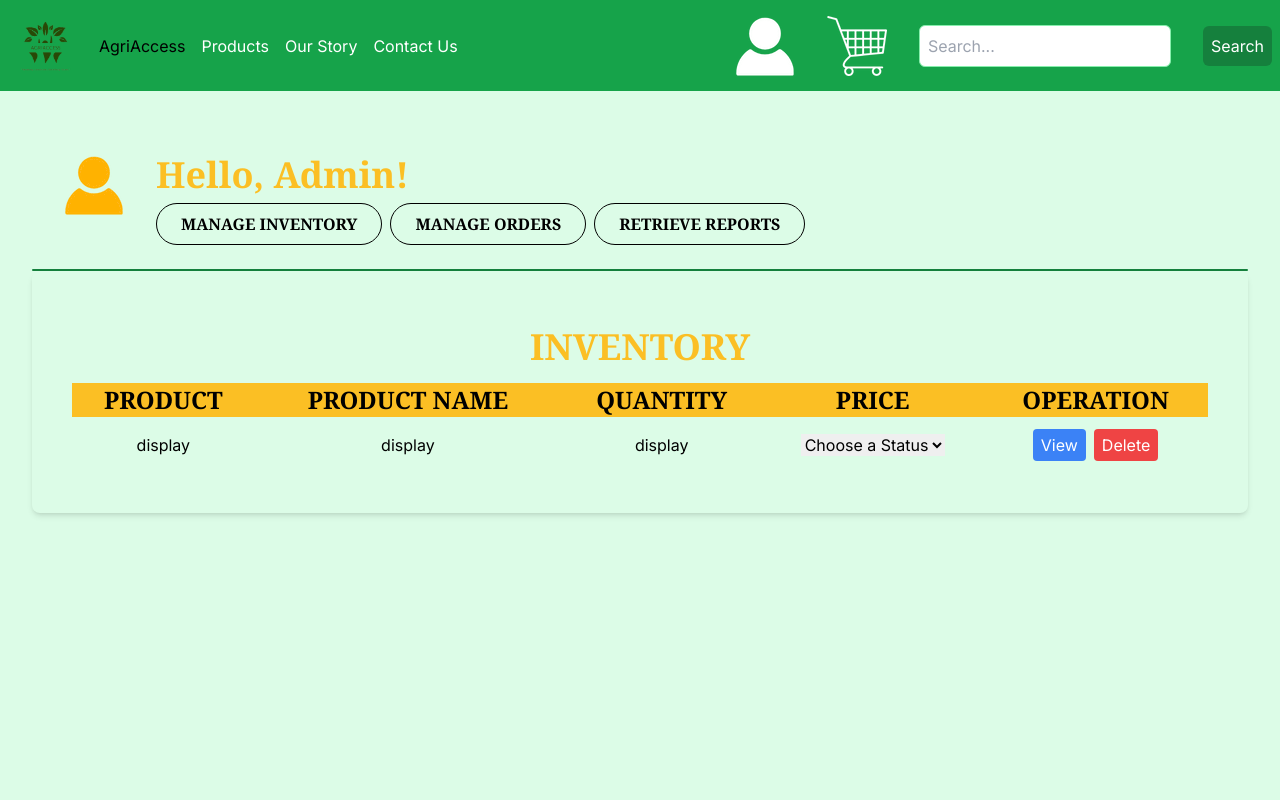
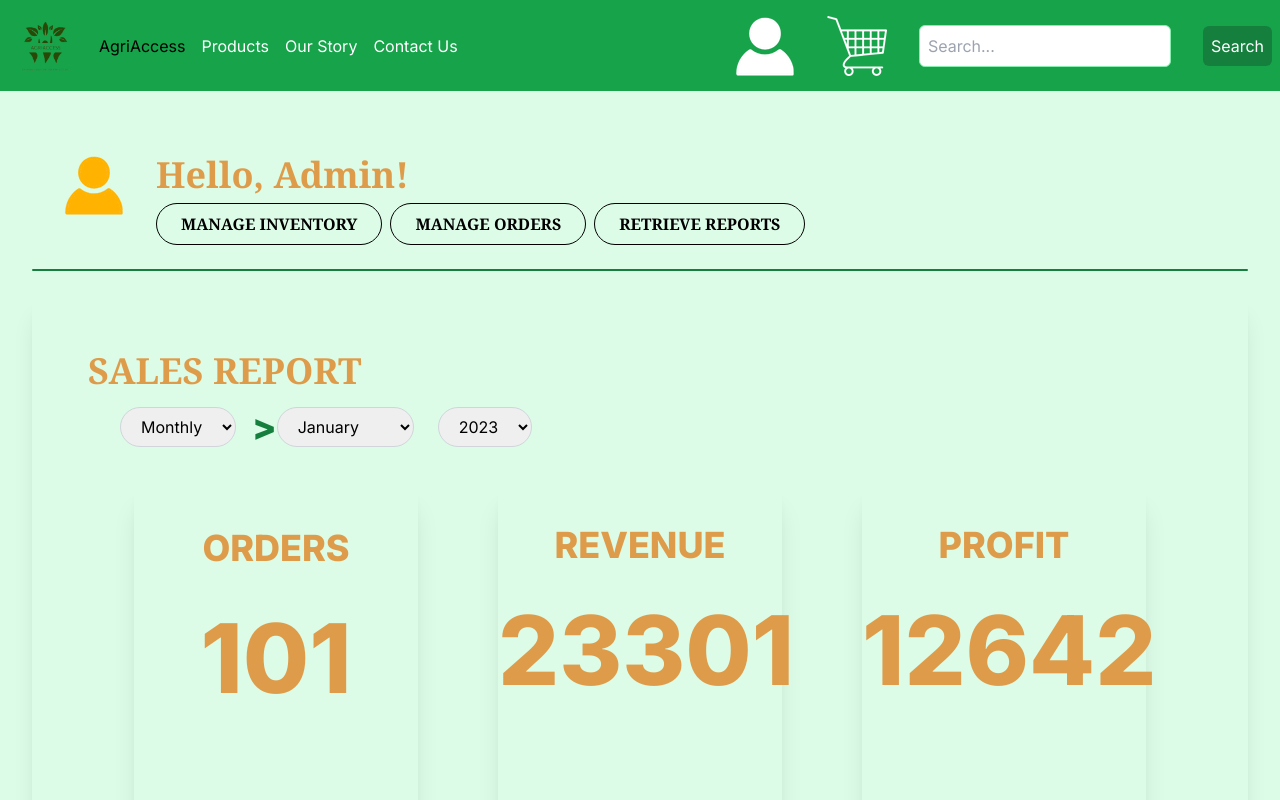
Before and after one commit to omzkiii/SoftEngProj-DjangoReact, a Next.js app in the folder nextjs_app/: page /adminmanageinventory in a window 1280 px wide. Both pictures are taken after a click on the button "RETRIEVE REPORTS". Shown: the top 800 px of the page. Built offline with nearby package versions, Linux system fonts and the light colour scheme.

Commit message:
Sucessfully made admin sales page

```diff
--- a/nextjs_app/components/AdminComponentPanel.jsx
+++ b/nextjs_app/components/AdminComponentPanel.jsx
@@ -29,7 +29,7 @@ const MainPage = () => {
                         <img src="orangeUserIcon.png" className="mb-1" alt="User Icon" />
                     </div>
 
-                  <h1 className="text-4xl text-amber-400 font-serif font-bold">Hello, Admin!</h1>
+                    <h1 className="text-4xl text-AgriAccessOrange font-serif font-bold">Hello, Admin!</h1>
                       <div className="space-x-2">
                           <button value="inventory" onClick={toggleReport} className={activeBtn === "inventory" ? "rounded-full border border-black text-black bg-transparent  my-2 px-6 py-2 font-semibold font-serif text-base" : "rounded-full border border-black text-black bg-transparent  my-2 px-6 py-2 font-semibold font-serif text-base"}>
                           MANAGE INVENTORY
@@ -44,9 +44,10 @@ const MainPage = () => {
 
                   <div className="mt-4 rounded-2xl border-t-2 border-green-700"> </div>
 
+                  <br/>
                   {/* THE PANEL */}
-                <div className="mx-18">
-                  <div className="p-10 rounded-lg shadow-md bg-light-grayish-blue">
+                  <div className="mx-auto">
+                  <div className="p-10 rounded-lg shadow-xl shadow-top shadow-offset-y-2">
                       {/* CONTENT OF THE PANEL */}
 
                       {activeBtn === "inventory" && <InventoryReport />}
--- a/nextjs_app/components/reports/FinancialReport.jsx
+++ b/nextjs_app/components/reports/FinancialReport.jsx
@@ -1,61 +1,112 @@
+ //TODO: fetch analytics based on month and year props
+
+
     const FinancialReport = () => {
-    //TODO: fetch data based on month and year props
-    const analytics = {
-        sales: 300000,
-        discount: 50000,
-        cogs: 100000,
-    }
 
+        const analytics =[
+          {
+            orders: "101",
+            revenue: 23301,
+            profit: 12642
+          },
+        ];
+
+        const monthOptions = [
+          { value: 'january', label: 'January' },
+          { value: 'february', label: 'February' },
+          { value: 'march', label: 'March' },
+          { value: 'april', label: 'April' },
+          { value: 'may', label: 'May' },
+          { value: 'june', label: 'June' },
+          { value: 'july', label: 'July' },
+          { value: 'august', label: 'August' },
+          { value: 'september', label: 'September' },
+          { value: 'october', label: 'October' },
+          { value: 'november', label: 'November' },
+          { value: 'december', label: 'December' },
+        ];
+
+        const yearOptions = [
+          { value: 2023, label: 2023 },
+          { value: 2022, label: 2022 },
+          { value: 2021, label: 2021 },
+          { value: 2020, label: 2020 },
+          { value: 2019, label: 2019 },
+          { value: 2018, label: 2018 },
+          { value: 2017, label: 2017 },
+
+        ];
   return(
+
     <div>
 
-  <div className="text-center font-serif color text-amber-400 m-4 text-4xl font-extrabold">
-  <h2> INVENTORY </h2>
+      <div className=" font-serif color text-amber-400 m-4 text-4xl font-extrabold">
+      <h2 className="text-AgriAccessOrange"> SALES REPORT  </h2>
       </div>
 
-  <div className="text-black">
-<div className="overflow-x-auto">
-  <table className="min-w-full">
-    <thead>
-      <tr className="text-center bg-amber-400 font-extrabold font-serif text-2xl">
-        <th className="text-center">PRODUCT</th>
-        <th className="text-center">PRODUCT NAME</th>
-        <th className="text-center">QUANTITY</th>
-        <th className="text-center">PRICE</th>
-        <th className="text-center">OPERATION</th>
-      </tr>
-    </thead>
+        <div className="flex">
+            <div className=" ml-12 mr-4">
+              <select className="text-black rounded-3xl border border-gray-300 px-4 py-2">
+                <option value="monthly">Monthly</option>
+                <option value="weekly">Weekly</option>
+                <option value="yearly">Yearly</option>
+              </select>
+            </div>
 
-    <tbody>
-      <tr className="py-4 text-center">
-        <td> <p>display </p></td>
-        <td> <p>display </p></td>
-        <td><p>display </p></td>
-
-        <td className="py-4 items-center">
-          <select name="status" id="orderStatus">
-            <option value="" disabled selected hidden>Choose a Status</option>
-            <option value="completed" className="text-cyan-600">Completed</option>
-            <option value="pending" className="text-green-400">Pending</option>
-            <option value="cancelled" className="text-red-400">Cancelled</option>
-          </select>
-        </td>
-
-        <td className="items-center space-x-2">
-          <button className="px-2 py-1 bg-blue-500 text-white rounded">View</button>
-          <button className="px-2 py-1 bg-red-500 text-white rounded">Delete</button>
-        </td>
-      </tr>
-    </tbody>
+            <div>
+              <h1 className="text-green-700 font-extrabold text-4xl">&gt;</h1>
+            </div>
 
 
-  </table>
+            <div>
+
+              {/* THE SELECT FIELD FOR MONTHS */}
+              <select className="text-black rounded-3xl border border-gray-300 px-4 py-2">
+                {monthOptions.map((option) => (
+                  <option key={option.value} value={option.value}> {option.label}</option>
+                  ))}
+              </select>
+
+              {/* THE SELECT FIELD FOR YEARS */}
+              <select className="text-black rounded-3xl border border-gray-300 px-4 py-2 ml-6">
+                {yearOptions.map((option2) => (
+
+                  <option key={option2.val} value={option2.value}> {option2.label}</option>
+
+                ))}
+
+              </select>
+
             </div>
           </div>
 
+        {/* BOXES BELOW DITO   */}
+        {/* line-height: 300px; */}
+    <div className="flex flex-wrap justify-center flex-items-center font-extrabold">
+      <div className="w-1/4 h-96 shadow-xl m-10 text-center leading-snug text-3xl">
+        <br/>
+        <h1 className="text-4xl text-AgriAccessOrange"> ORDERS</h1>
+        <br/>
+        <h1 className="text-8xl text-AgriAccessOrange">{analytics[0].orders}</h1>
 
       </div>
 
+
+      <div className="w-1/4 h-96 shadow-xl m-10 text-center leading-tight text-3xl">
+        <br/>
+        <h1 className="text-4xl text-AgriAccessOrange"> REVENUE</h1>
+        <br/>
+        <h1 className="text-8xl text-AgriAccessOrange">{analytics[0].revenue}</h1>
+      </div>
+
+      <div className="w-1/4 h-96 shadow-xl m-10 text-center leading-tight text-3xl">
+        <br/>
+        <h1 className="text-4xl text-AgriAccessOrange"> PROFIT</h1>
+        <br/>
+        <h1 className="text-8xl text-AgriAccessOrange">{analytics[0].profit}</h1>
+      </div>
+    </div>
+  </div>
             )
     }
 
--- a/nextjs_app/components/reports/InventoryReport.jsx
+++ b/nextjs_app/components/reports/InventoryReport.jsx
@@ -43,7 +43,8 @@ const InventoryReport = () => {
       Chicken breast from the green field of Central Luzon where chickens are fed  <br>
       with organic and healthy feeds. Taste the delicate poultry of the north now with AgriAccess!
        `
-    },
+    }
+
   ];
 
 
@@ -100,12 +101,12 @@ const handleEdit = () => {
       <div className="overflow-x-auto text-black">
         <table className="min-w-full">
           <thead>
-            <tr className="text-center bg-amber-400 font-extrabold font-serif text-2xl">
-              <th className="text-center">PRODUCT</th>
-              <th className="text-center">PRODUCT NAME</th>
-              <th className="text-center">QUANTITY</th>
-              <th className="text-center">PRICE</th>
-              <th className="text-center">OPERATION</th>
+            <tr className="text-center bg-amber-400  font-extrabold font-serif text-2xl">
+              <th className="text-center text-white">PRODUCT</th>
+              <th className="text-center text-white">PRODUCT NAME</th>
+              <th className="text-center text-white">QUANTITY</th>
+              <th className="text-center text-white">PRICE</th>
+              <th className="text-center text-white">OPERATION</th>
             </tr>
           </thead>
 
--- a/nextjs_app/tailwind.config.js
+++ b/nextjs_app/tailwind.config.js
@@ -6,11 +6,15 @@ module.exports = {
       './app/**/*.{js,ts,jsx,tsx,mdx}',
     ],
     theme: {
+
       extend: {
         backgroundImage: {
           'gradient-radial': 'radial-gradient(var(--tw-gradient-stops))',
           'gradient-conic':
             'conic-gradient(from 180deg at 50% 50%, var(--tw-gradient-stops))',
+        },
+        colors:{
+          'AgriAccessOrange' : '#de9c4b'
     },
       },
     },
```
Also changed, not shown: nextjs_app/components/Navbar.jsx (line endings or trailing spaces). Lines whose indentation alone changed are shown as unchanged.
